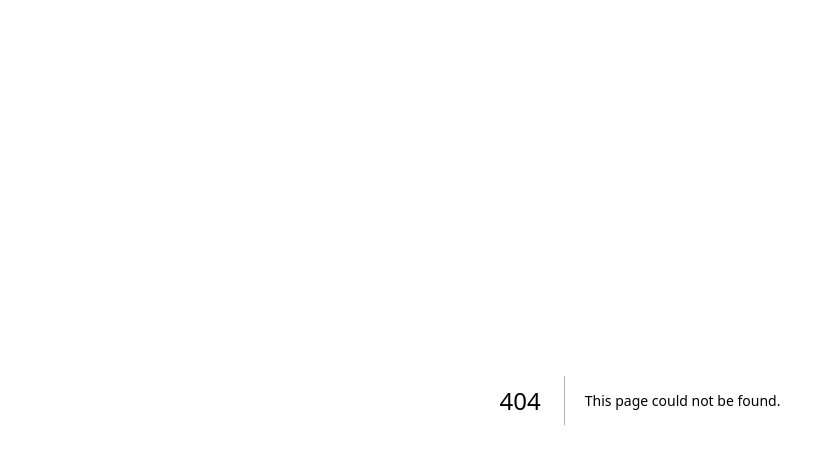
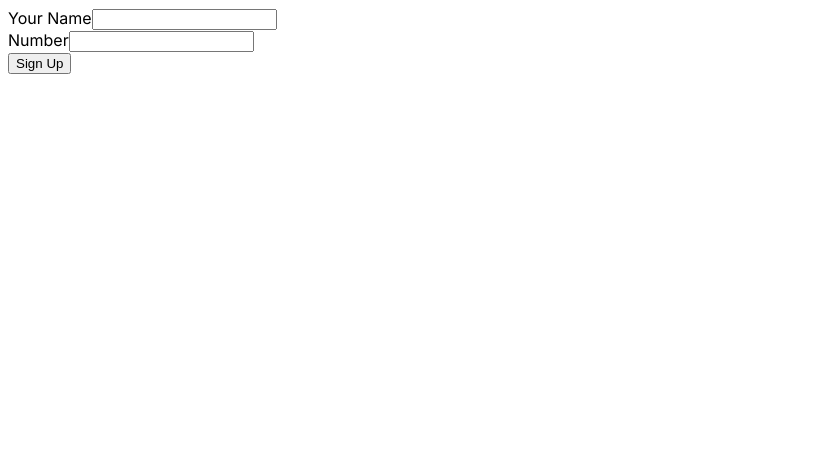
Before and after one commit to Akukzeey/demo-forms, a Next.js app: page /administration-form in a window 1280 px wide. Before the commit this address had no page. Shown: the top 464 px of the page, without its empty margins (0-835 px from the left). Built offline with nearby package versions, Linux system fonts and the light colour scheme.

Commit message:
Demo Forms

```diff
--- /dev/null
+++ b/app/administration-form/page.js
@@ -0,0 +1,27 @@
+import StudentInfo from "@/components/StudentForm";
+import ParentInfo from "@/components/ParentForm";
+
+export default function AdministrationForm() {
+    function handleSubmit(e) {
+        e.preventDefault()
+    }
+    return(
+        <form name="contact v3" data-netlify="true" method='post' onSubmit={handleSubmit} data-netlify-honeypot='bot-field' action="/success" data-netlify-success="/success">
+            <input type='hidden' name='form-name' value='contact v3'/>
+            <div hidden>
+                <input name='bot-field'/>
+            </div>
+            <div className="mb-lg-4 mb-md-3 mb-2">
+                <label htmlFor="your-name" className="form-label">Your Name</label>
+                <input type="text" className="form-control" id="your-name" name='your-name' required/>
+            </div>
+            <div className='mb-lg-4 mb-md-3 mb-2'>
+                <label htmlFor="phone-number" className="form-label">Number</label>
+                <input type="tel" className="form-control" id="phone-number" name="phone-number" required/>
+            </div>
+            <div className='d-flex justify-content-center'>
+                <input type="submit" className='btn sign-up-btn' value='Sign Up'/>
+            </div>
+        </form>
+    )
+}
```
